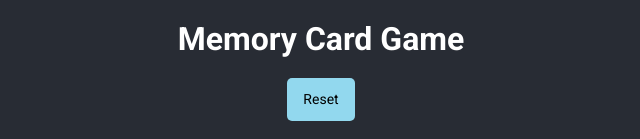
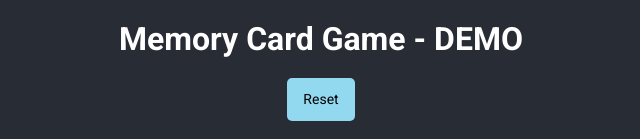
Before and after one commit to ap094/memory-card-game, a React (Vite) app: page / in a window 1280 px wide. Shown: the top 139 px of the page, without its empty margins (319-959 px from the left). Built offline with nearby package versions, Linux system fonts and the light colour scheme.

Commit message:
Update App.tsx

```diff
--- a/src/App.tsx
+++ b/src/App.tsx
@@ -3,7 +3,7 @@ import { Board } from "components/Board";
 function App() {
 	return (
 		<main>
-			<h1>Memory Card Game</h1>
+			<h1>Memory Card Game - DEMO</h1>
 			<Board />
 		</main>
 	);
```
